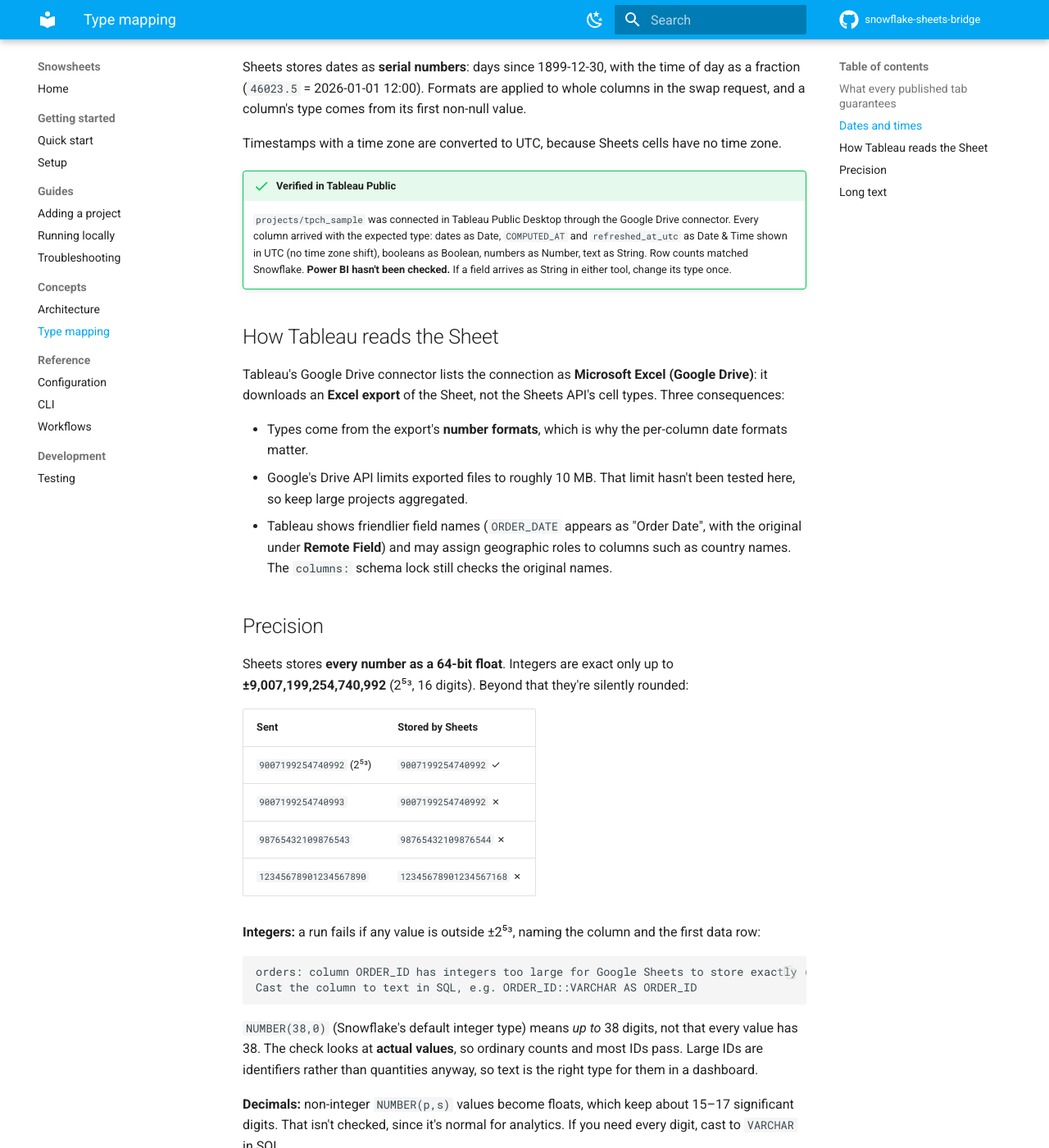
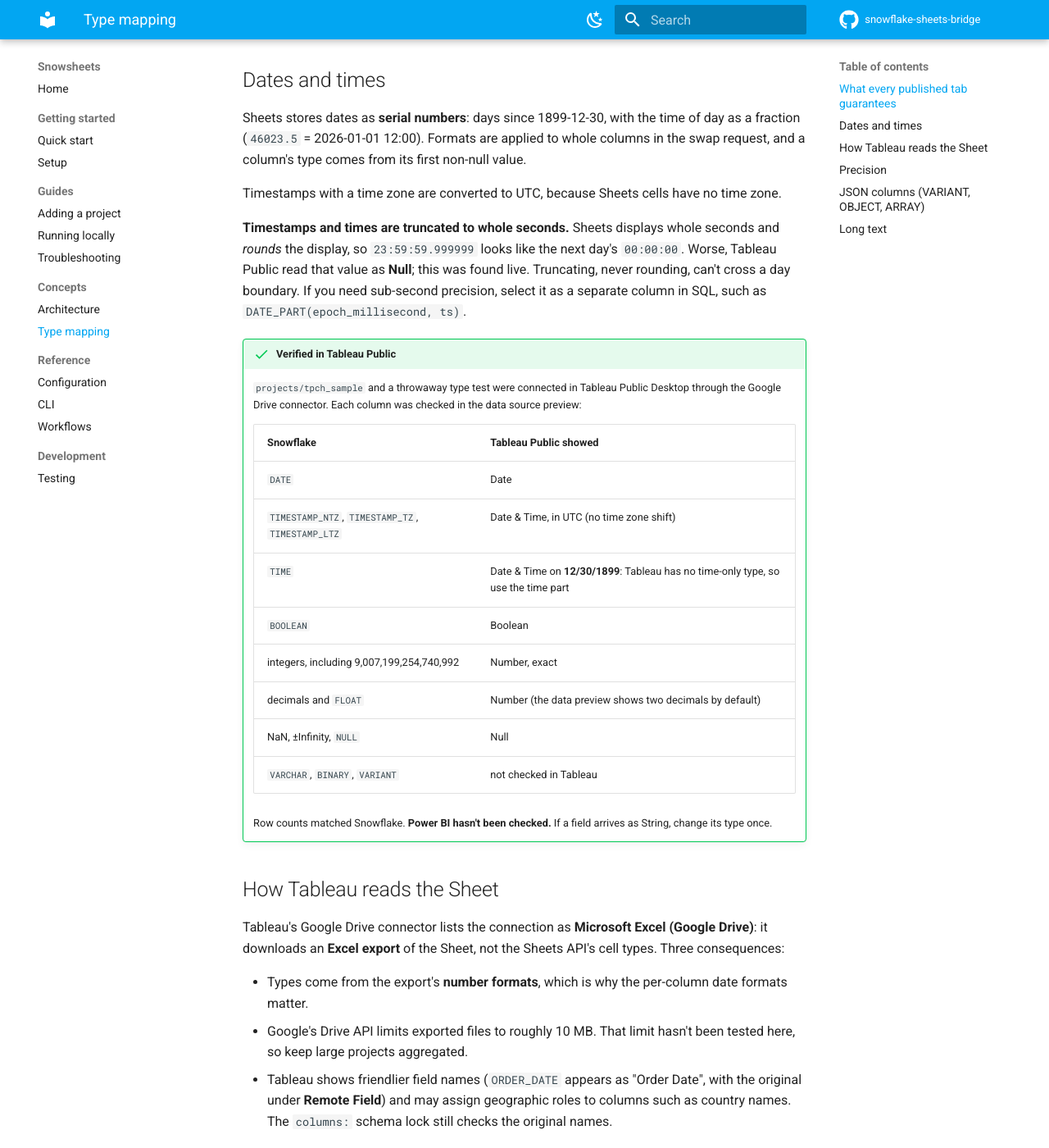
Before and after one commit to phanfolio/snowflake-sheets-bridge, an MkDocs documentation site: the page built from docs/concepts/type-mapping.md, in a window 1280 px wide and 1400 px high, scrolled down 1476 px. Shown: the whole window at 82% size. Built offline with MkDocs 1.6.1 and Material for MkDocs 9.7.7, drawn with Linux system fonts in a browser that asks for light colours; comment, search, counter and statistics services are not loaded; some of the changed text lies outside the part shown.

Commit message:
Truncate timestamps to whole seconds; add second example project; update Tableau docs (#3)

```diff
--- a/docs/concepts/type-mapping.md
+++ b/docs/concepts/type-mapping.md
@@ -13,11 +13,11 @@ Every row of this table is a test case in `tests/test_bi_contract.py` ([Testing]
 | `VARCHAR` empty string `''` | `str` | **empty cell**, the same as NULL | null |
 | `BOOLEAN` | `bool` | boolean | Boolean |
 | `DATE` | `date` | serial number + `yyyy-mm-dd` format | Date |
-| `TIMESTAMP_NTZ` | `datetime` | serial number + `yyyy-mm-dd hh:mm:ss` | Date & Time |
+| `TIMESTAMP_NTZ` | `datetime` | serial number + `yyyy-mm-dd hh:mm:ss`, **whole seconds** | Date & Time |
 | `TIMESTAMP_LTZ` / `_TZ` | aware `datetime` | **converted to UTC**, then as above | Date & Time (UTC) |
-| `TIME` | `time` | day fraction + `hh:mm:ss` | Time-formatted number |
+| `TIME` | `time` | day fraction + `hh:mm:ss`, **whole seconds** | Date & Time on **12/30/1899** in Tableau (no time-only type) |
 | `BINARY` | `bytes` | hex text | String |
-| `VARIANT` / `OBJECT` / `ARRAY` | JSON `str` | text | String |
+| `VARIANT` / `OBJECT` / `ARRAY` | JSON `str` | text, multi-line ([details](#json-columns-variant-object-array)) | String |
 | `NULL` | `None` | empty cell | null |
 
 ## What every published tab guarantees
@@ -36,8 +36,23 @@ Sheets stores dates as **serial numbers**: days since 1899-12-30, with the time
 
 Timestamps with a time zone are converted to UTC, because Sheets cells have no time zone.
 
+**Timestamps and times are truncated to whole seconds.** Sheets displays whole seconds and *rounds* the display, so `23:59:59.999999` looks like the next day's `00:00:00`. Worse, Tableau Public read that value as **Null**; this was found live. Truncating, never rounding, can't cross a day boundary. If you need sub-second precision, select it as a separate column in SQL, such as `DATE_PART(epoch_millisecond, ts)`.
+
 !!! success "Verified in Tableau Public"
-    `projects/tpch_sample` was connected in Tableau Public Desktop through the Google Drive connector. Every column arrived with the expected type: dates as Date, `COMPUTED_AT` and `refreshed_at_utc` as Date & Time shown in UTC (no time zone shift), booleans as Boolean, numbers as Number, text as String. Row counts matched Snowflake. **Power BI hasn't been checked.** If a field arrives as String in either tool, change its type once.
+    `projects/tpch_sample` and a throwaway type test were connected in Tableau Public Desktop through the Google Drive connector. Each column was checked in the data source preview:
+
+    | Snowflake | Tableau Public showed |
+    |---|---|
+    | `DATE` | Date |
+    | `TIMESTAMP_NTZ`, `TIMESTAMP_TZ`, `TIMESTAMP_LTZ` | Date & Time, in UTC (no time zone shift) |
+    | `TIME` | Date & Time on **12/30/1899**: Tableau has no time-only type, so use the time part |
+    | `BOOLEAN` | Boolean |
+    | integers, including 9,007,199,254,740,992 | Number, exact |
+    | decimals and `FLOAT` | Number (the data preview shows two decimals by default) |
+    | NaN, ±Infinity, `NULL` | Null |
+    | `VARCHAR`, `BINARY`, `VARIANT` | not checked in Tableau |
+
+    Row counts matched Snowflake. **Power BI hasn't been checked.** If a field arrives as String, change its type once.
 
 ## How Tableau reads the Sheet
 
@@ -67,7 +82,13 @@ Cast the column to text in SQL, e.g. ORDER_ID::VARCHAR AS ORDER_ID
 
 `NUMBER(38,0)` (Snowflake's default integer type) means *up to* 38 digits, not that every value has 38. The check looks at **actual values**, so ordinary counts and most IDs pass. Large IDs are identifiers rather than quantities anyway, so text is the right type for them in a dashboard.
 
+Sheets itself displays a large exact integer in scientific notation (`9.0072E+15`), but the stored value is exact, and Tableau Public showed `9,007,199,254,740,992`.
+
 **Decimals:** non-integer `NUMBER(p,s)` values become floats, which keep about 15–17 significant digits. That isn't checked, since it's normal for analytics. If you need every digit, cast to `VARCHAR` in SQL.
+
+## JSON columns (`VARIANT`, `OBJECT`, `ARRAY`)
+
+These arrive as **text**, pretty-printed over several lines. An `ARRAY` containing a NULL prints that element as `undefined` (a Snowflake quirk), which isn't valid JSON. Wrap the column in `TO_JSON(...)` in your SQL for compact, valid, single-line JSON.
 
 ## Long text
 
```
Also changed, not shown: README.md (+1 -1 lines), docs/getting-started/quick-start.md (+1 -1 lines), docs/getting-started/setup.md (+9 -4 lines), docs/guides/troubleshooting.md (+10 -0 lines), 6 other files.
